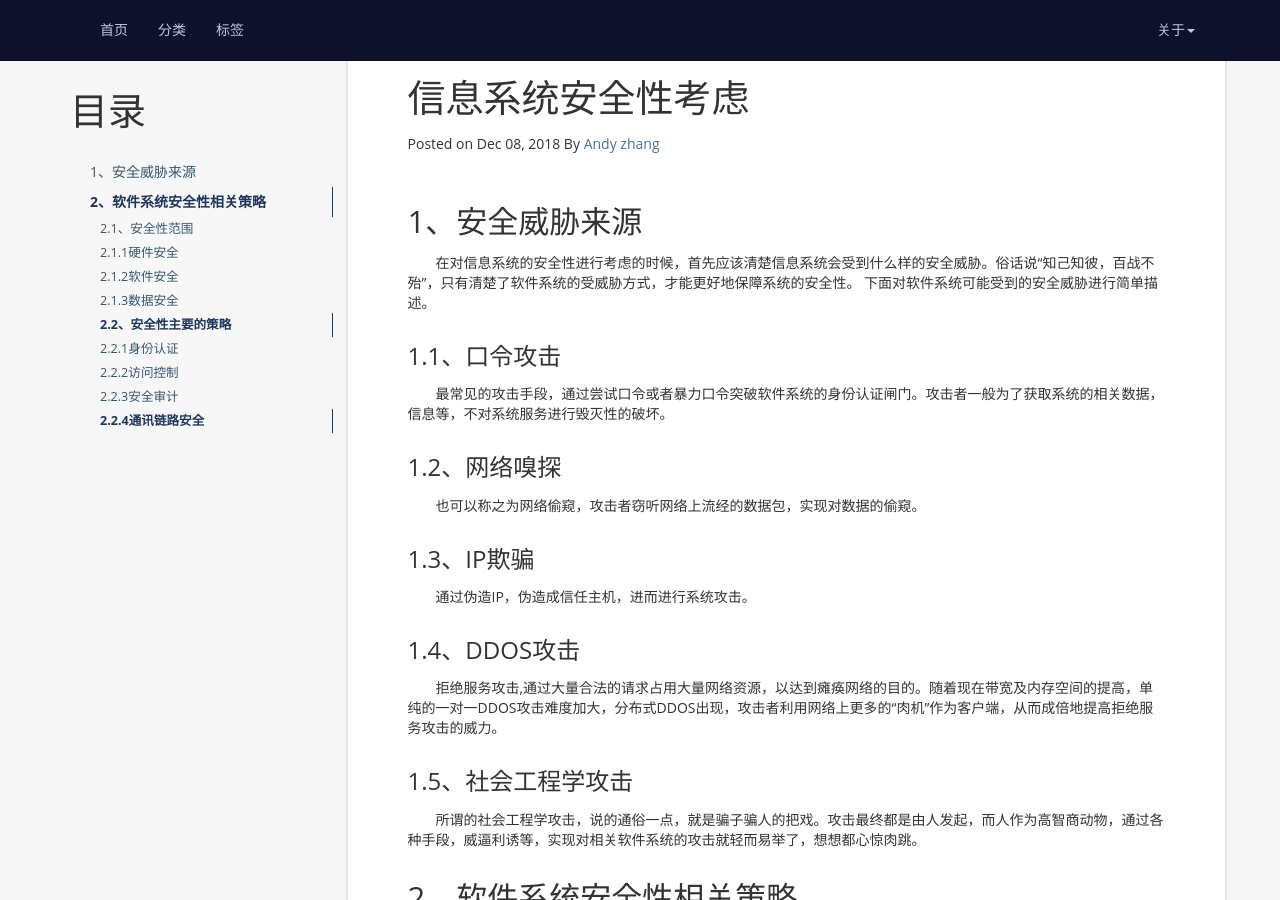
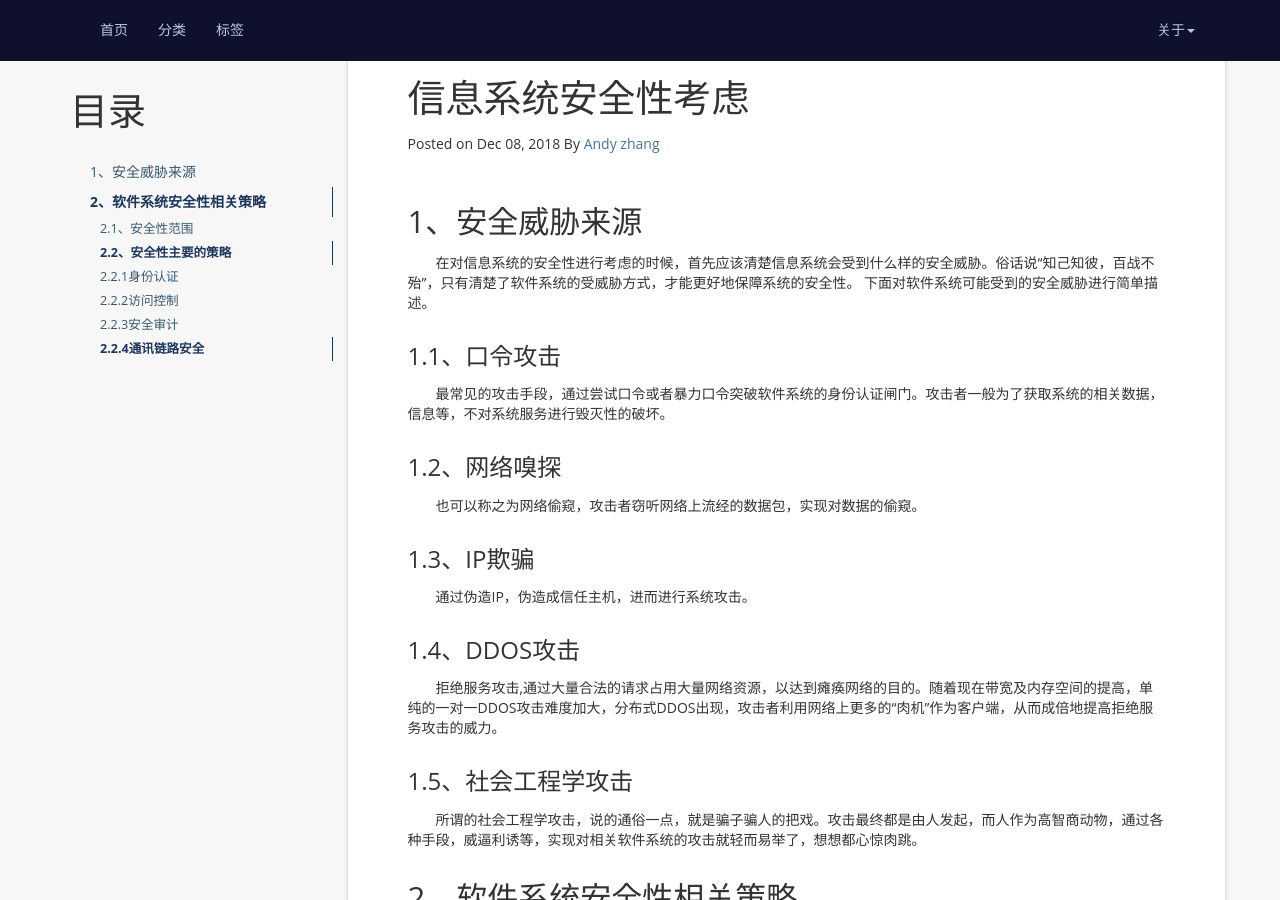
Before and after one commit to rareloved/andy.github.io, a Jekyll site: the page built from _posts/2018-12-09-信息系统安全性考虑.md, in a window 1280 px wide and 900 px high, scrolled down 301 px. Built offline with Jekyll 4.4.1, drawn with Linux system fonts in a browser that asks for light colours; nearby versions of some CDN libraries; a script that is not in the unit is left out; comment, search, counter and statistics services are not loaded.

Commit message:
信息系统安全性考虑

```diff
--- a/_posts/2018-12-09-信息系统安全性考虑.md
+++ b/_posts/2018-12-09-信息系统安全性考虑.md
@@ -27,12 +27,12 @@
 ## 2、软件系统安全性相关策略
 ### 2.1、安全性范围
 &ensp;&ensp;&ensp;&ensp;软件系统安全性可以分为：硬件安全、软件安全、数据安全。
-### 2.1.1硬件安全
+#### 2.1.1硬件安全
 &ensp;&ensp;&ensp;&ensp;硬件安全，硬件的容灾、备份、错误告警、设备授权维护等。Google的搜索早期在索引存储出现问题时，最后发现是硬件问题，硬件芯片受到自然界的因素影响，芯片中存储的0、1二进制数据居然发生了互换。
 最后这个问题是2位GOOGLE至今为止11级的工程师发现，具体大牛名字记不清了。良好的硬件管理与维护是硬件安全、软件安全的基石。
-### 2.1.2软件安全
+#### 2.1.2软件安全
 &ensp;&ensp;&ensp;&ensp;软件安全泛指所有软件系统能够免受来自恶意的访问、控制、破坏。比如操作系统，需要设置密码登录、指纹登录，一个软件系统、手机app等都需要进行相应的身份认证后才能进行访问。
-### 2.1.3数据安全
+#### 2.1.3数据安全
 &ensp;&ensp;&ensp;&ensp;数据安全保障数据不被非法的窃取、访问或破坏。
 ### 2.2、安全性主要的策略
 #### 2.2.1身份认证
```
